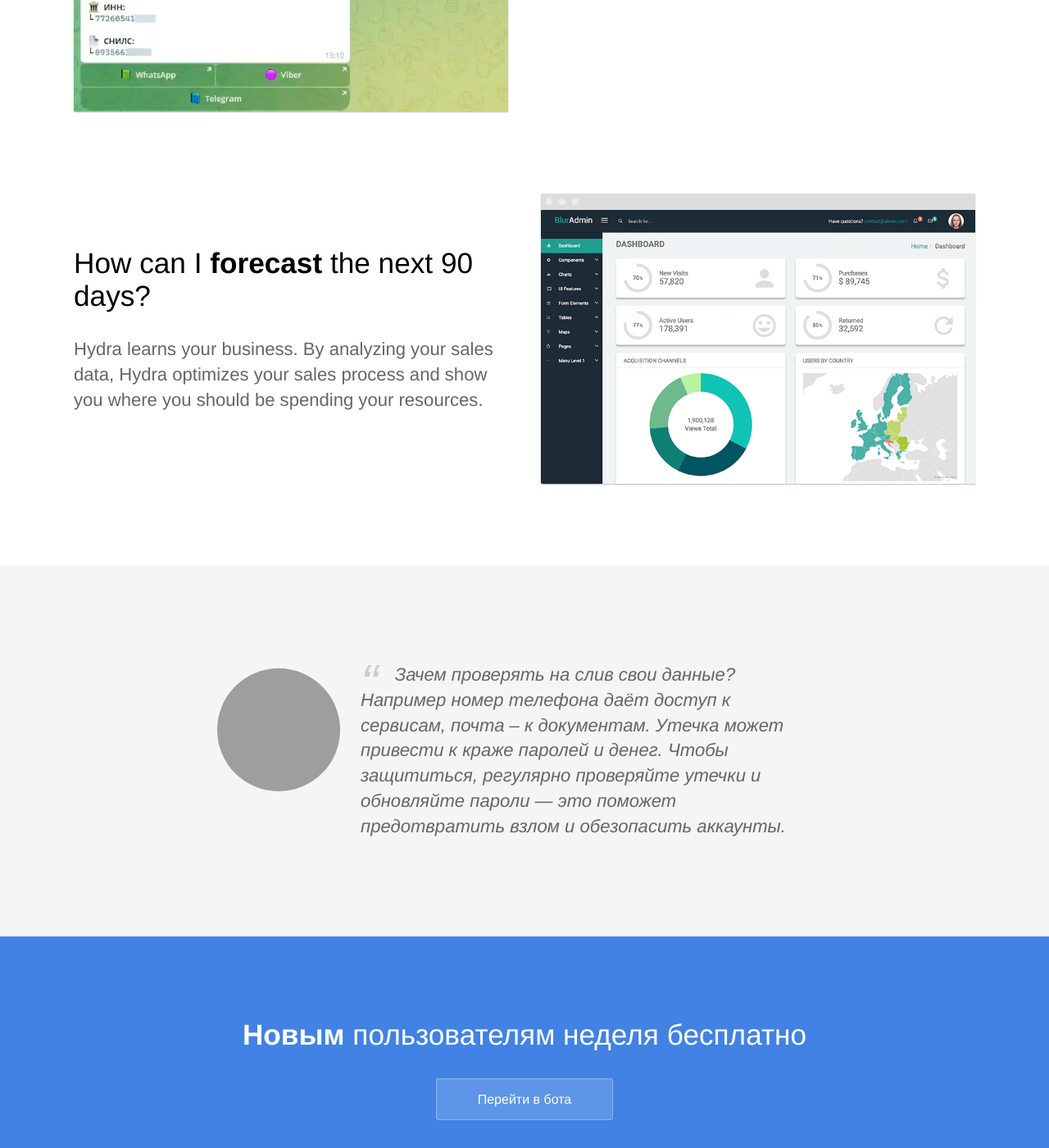
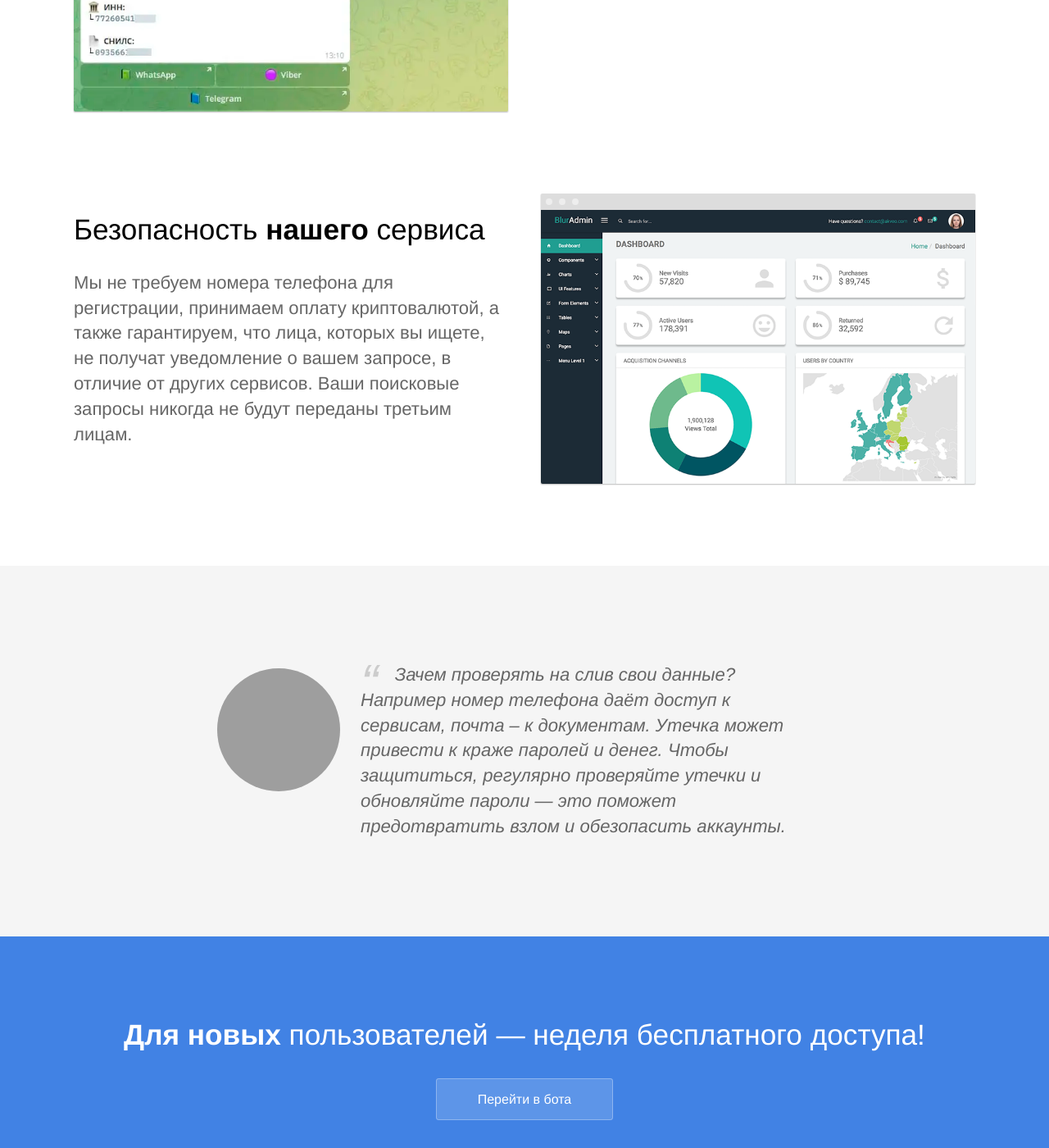
Before and after one commit to usersboxbots/usersboxbots.github.io, a Jekyll site: the page built from index.html, in a window 1280 px wide and 1400 px high, scrolled down 2134 px. Shown: the whole window at 82% size. Built offline with Jekyll 4.4.1, drawn with Linux system fonts in a browser that asks for light colours; grey boxes are pictures that could not be loaded.

Commit message:
Update index.html

```diff
--- a/index.html
+++ b/index.html
@@ -41,8 +41,8 @@ description: Проверь, не утекли ли твои персональ
 	<section>
 		<div class="container flex">
 			<div class="text editable">
-				<h2>How can I <strong>forecast</strong> the next 90 days?</h2>
-				<p>Hydra learns your business. By analyzing your sales data, Hydra optimizes your sales process and show you where you should be spending your resources.</p>
+				<h2>Безопасность <strong>нашего</strong> сервиса</h2>
+				<p>Мы не требуем номера телефона для регистрации, принимаем оплату криптовалютой, а также гарантируем, что лица, которых вы ищете, не получат уведомление о вашем запросе, в отличие от других сервисов. Ваши поисковые запросы никогда не будут переданы третьим лицам.</p>
 			</div>
 			<div class="image">
 				<img src="{{ site.baseurl }}/images/dashboard.png" alt="Screenshot" class="screenshot editable" />
@@ -62,7 +62,7 @@ description: Проверь, не утекли ли твои персональ
 	</section>
 
 	<section class="bottom-cta">
-		<h2 class="editable"><strong>Новым</strong> пользователям неделя бесплатно</h2>
+		<h2 class="editable"><strong>Для новых</strong> пользователей — неделя бесплатного доступа!</h2>
 		<div class="button alt"><a href="#">Перейти в бота</a></div>
 	</section>
 </div>
```
